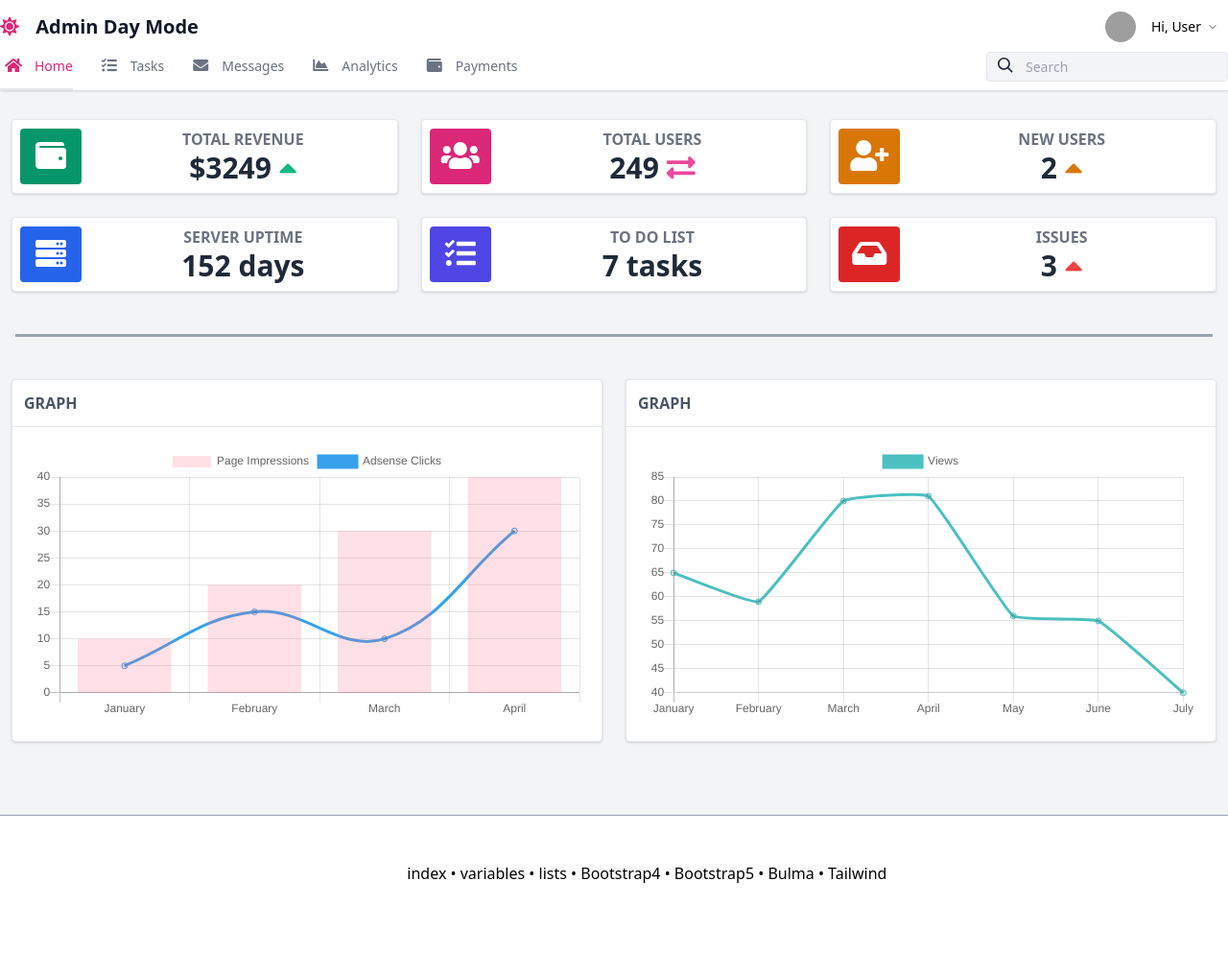
After one commit to app-generator/django-templates, a Django app: page /tailwind.html in a window 1280 px wide. The commit adds this page. Shown: the whole page at 96% size. Run offline with Django 3.2, Linux system fonts and the light colour scheme; some libraries are stand-ins or nearby versions; grey boxes are pictures that could not be loaded.

Commit message:
Added Starters - Bulma, Bootstrap, Tailwind

```diff
--- a/templates/includes/footer.html
+++ b/templates/includes/footer.html
@@ -1,4 +1,9 @@
 
 <br /><br />
 
-<a href="/">index</a> &nbsp;&bullet;&nbsp; <a href="/variables.html">variables</a> &nbsp;&bullet;&nbsp; <a href="/lists.html">lists</a>
+&nbsp;&nbsp;
+<a href="/">index</a> &nbsp;&bullet;&nbsp; <a href="/variables.html">variables</a> &nbsp;&bullet;&nbsp; <a href="/lists.html">lists</a> &nbsp;&bullet;&nbsp;
+<a href="/bootstrap4.html">Bootstrap4</a> &nbsp;&bullet;&nbsp;
+<a href="/bootstrap5.html">Bootstrap5</a> &nbsp;&bullet;&nbsp;
+<a href="/bulma.html">Bulma</a> &nbsp;&bullet;&nbsp;
+<a href="/tailwind.html">Tailwind</a>
--- /dev/null
+++ b/templates/tailwind.html
@@ -0,0 +1,364 @@
+<!DOCTYPE html>
+<html lang="en">
+
+<head>
+    <meta charset="UTF-8">
+    <meta name="viewport" content="width=device-width, initial-scale=1.0">
+    <meta http-equiv="X-UA-Compatible" content="ie=edge">
+    <title>Tailwind Starter Template - Day Admin Template: Tailwind Toolbox</title>
+    <meta name="description" content="description here">
+    <meta name="keywords" content="keywords,here">
+
+    <link rel="stylesheet" href="https://use.fontawesome.com/releases/v5.3.1/css/all.css" integrity="sha384-mzrmE5qonljUremFsqc01SB46JvROS7bZs3IO2EmfFsd15uHvIt+Y8vEf7N7fWAU" crossorigin="anonymous">
+    <link href="https://unpkg.com/tailwindcss@next/dist/tailwind.min.css" rel="stylesheet">
+    <!--Replace with your tailwind.css once created-->
+    <script src="https://cdnjs.cloudflare.com/ajax/libs/Chart.js/2.7.2/Chart.bundle.min.js" integrity="sha256-XF29CBwU1MWLaGEnsELogU6Y6rcc5nCkhhx89nFMIDQ=" crossorigin="anonymous"></script>
+
+
+
+</head>
+
+<body class="bg-gray-100 font-sans leading-normal tracking-normal">
+
+    <nav id="header" class="bg-white fixed w-full z-10 top-0 shadow">
+
+
+        <div class="w-full container mx-auto flex flex-wrap items-center mt-0 pt-3 pb-3 md:pb-0">
+
+            <div class="w-1/2 pl-2 md:pl-0">
+                <a class="text-gray-900 text-base xl:text-xl no-underline hover:no-underline font-bold" href="#">
+                    <i class="fas fa-sun text-pink-600 pr-3"></i> Admin Day Mode
+                </a>
+            </div>
+            <div class="w-1/2 pr-0">
+                <div class="flex relative inline-block float-right">
+
+                    <div class="relative text-sm">
+                        <button id="userButton" class="flex items-center focus:outline-none mr-3">
+                            <img class="w-8 h-8 rounded-full mr-4" src="http://i.pravatar.cc/300" alt="Avatar of User"> <span class="hidden md:inline-block">Hi, User </span>
+                            <svg class="pl-2 h-2" version="1.1" xmlns="http://www.w3.org/2000/svg" viewBox="0 0 129 129" xmlns:xlink="http://www.w3.org/1999/xlink" enable-background="new 0 0 129 129">
+                                <g>
+                                    <path d="m121.3,34.6c-1.6-1.6-4.2-1.6-5.8,0l-51,51.1-51.1-51.1c-1.6-1.6-4.2-1.6-5.8,0-1.6,1.6-1.6,4.2 0,5.8l53.9,53.9c0.8,0.8 1.8,1.2 2.9,1.2 1,0 2.1-0.4 2.9-1.2l53.9-53.9c1.7-1.6 1.7-4.2 0.1-5.8z" />
+                                </g>
+                            </svg>
+                        </button>
+                        <div id="userMenu" class="bg-white rounded shadow-md mt-2 absolute mt-12 top-0 right-0 min-w-full overflow-auto z-30 invisible">
+                            <ul class="list-reset">
+                                <li><a href="#" class="px-4 py-2 block text-gray-900 hover:bg-gray-400 no-underline hover:no-underline">My account</a></li>
+                                <li><a href="#" class="px-4 py-2 block text-gray-900 hover:bg-gray-400 no-underline hover:no-underline">Notifications</a></li>
+                                <li>
+                                    <hr class="border-t mx-2 border-gray-400">
+                                </li>
+                                <li><a href="#" class="px-4 py-2 block text-gray-900 hover:bg-gray-400 no-underline hover:no-underline">Logout</a></li>
+                            </ul>
+                        </div>
+                    </div>
+
+
+                    <div class="block lg:hidden pr-4">
+                        <button id="nav-toggle" class="flex items-center px-3 py-2 border rounded text-gray-500 border-gray-600 hover:text-gray-900 hover:border-teal-500 appearance-none focus:outline-none">
+                            <svg class="fill-current h-3 w-3" viewBox="0 0 20 20" xmlns="http://www.w3.org/2000/svg">
+                                <title>Menu</title>
+                                <path d="M0 3h20v2H0V3zm0 6h20v2H0V9zm0 6h20v2H0v-2z" />
+                            </svg>
+                        </button>
+                    </div>
+                </div>
+
+            </div>
+
+
+            <div class="w-full flex-grow lg:flex lg:items-center lg:w-auto hidden lg:block mt-2 lg:mt-0 bg-white z-20" id="nav-content">
+                <ul class="list-reset lg:flex flex-1 items-center px-4 md:px-0">
+                    <li class="mr-6 my-2 md:my-0">
+                        <a href="#" class="block py-1 md:py-3 pl-1 align-middle text-pink-600 no-underline hover:text-gray-900 border-b-2 border-orange-600 hover:border-orange-600">
+                            <i class="fas fa-home fa-fw mr-3 text-pink-600"></i><span class="pb-1 md:pb-0 text-sm">Home</span>
+                        </a>
+                    </li>
+                    <li class="mr-6 my-2 md:my-0">
+                        <a href="#" class="block py-1 md:py-3 pl-1 align-middle text-gray-500 no-underline hover:text-gray-900 border-b-2 border-white hover:border-pink-500">
+                            <i class="fas fa-tasks fa-fw mr-3"></i><span class="pb-1 md:pb-0 text-sm">Tasks</span>
+                        </a>
+                    </li>
+                    <li class="mr-6 my-2 md:my-0">
+                        <a href="#" class="block py-1 md:py-3 pl-1 align-middle text-gray-500 no-underline hover:text-gray-900 border-b-2 border-white hover:border-purple-500">
+                            <i class="fa fa-envelope fa-fw mr-3"></i><span class="pb-1 md:pb-0 text-sm">Messages</span>
+                        </a>
+                    </li>
+                    <li class="mr-6 my-2 md:my-0">
+                        <a href="#" class="block py-1 md:py-3 pl-1 align-middle text-gray-500 no-underline hover:text-gray-900 border-b-2 border-white hover:border-green-500">
+                            <i class="fas fa-chart-area fa-fw mr-3"></i><span class="pb-1 md:pb-0 text-sm">Analytics</span>
+                        </a>
+                    </li>
+                    <li class="mr-6 my-2 md:my-0">
+                        <a href="#" class="block py-1 md:py-3 pl-1 align-middle text-gray-500 no-underline hover:text-gray-900 border-b-2 border-white hover:border-red-500">
+                            <i class="fa fa-wallet fa-fw mr-3"></i><span class="pb-1 md:pb-0 text-sm">Payments</span>
+                        </a>
+                    </li>
+                </ul>
+
+                <div class="relative pull-right pl-4 pr-4 md:pr-0">
+                    <input type="search" placeholder="Search" class="w-full bg-gray-100 text-sm text-gray-800 transition border focus:outline-none focus:border-gray-700 rounded py-1 px-2 pl-10 appearance-none leading-normal">
+                    <div class="absolute search-icon" style="top: 0.375rem;left: 1.75rem;">
+                        <svg class="fill-current pointer-events-none text-gray-800 w-4 h-4" xmlns="http://www.w3.org/2000/svg" viewBox="0 0 20 20">
+                            <path d="M12.9 14.32a8 8 0 1 1 1.41-1.41l5.35 5.33-1.42 1.42-5.33-5.34zM8 14A6 6 0 1 0 8 2a6 6 0 0 0 0 12z"></path>
+                        </svg>
+                    </div>
+                </div>
+
+            </div>
+
+        </div>
+    </nav>
+
+    <!--Container-->
+    <div class="container w-full mx-auto pt-20">
+
+        <div class="w-full px-4 md:px-0 md:mt-8 mb-16 text-gray-800 leading-normal">
+
+            <!--Console Content-->
+
+            <div class="flex flex-wrap">
+                <div class="w-full md:w-1/2 xl:w-1/3 p-3">
+                    <!--Metric Card-->
+                    <div class="bg-white border rounded shadow p-2">
+                        <div class="flex flex-row items-center">
+                            <div class="flex-shrink pr-4">
+                                <div class="rounded p-3 bg-green-600"><i class="fa fa-wallet fa-2x fa-fw fa-inverse"></i></div>
+                            </div>
+                            <div class="flex-1 text-right md:text-center">
+                                <h5 class="font-bold uppercase text-gray-500">Total Revenue</h5>
+                                <h3 class="font-bold text-3xl">$3249 <span class="text-green-500"><i class="fas fa-caret-up"></i></span></h3>
+                            </div>
+                        </div>
+                    </div>
+                    <!--/Metric Card-->
+                </div>
+                <div class="w-full md:w-1/2 xl:w-1/3 p-3">
+                    <!--Metric Card-->
+                    <div class="bg-white border rounded shadow p-2">
+                        <div class="flex flex-row items-center">
+                            <div class="flex-shrink pr-4">
+                                <div class="rounded p-3 bg-pink-600"><i class="fas fa-users fa-2x fa-fw fa-inverse"></i></div>
+                            </div>
+                            <div class="flex-1 text-right md:text-center">
+                                <h5 class="font-bold uppercase text-gray-500">Total Users</h5>
+                                <h3 class="font-bold text-3xl">249 <span class="text-pink-500"><i class="fas fa-exchange-alt"></i></span></h3>
+                            </div>
+                        </div>
+                    </div>
+                    <!--/Metric Card-->
+                </div>
+                <div class="w-full md:w-1/2 xl:w-1/3 p-3">
+                    <!--Metric Card-->
+                    <div class="bg-white border rounded shadow p-2">
+                        <div class="flex flex-row items-center">
+                            <div class="flex-shrink pr-4">
+                                <div class="rounded p-3 bg-yellow-600"><i class="fas fa-user-plus fa-2x fa-fw fa-inverse"></i></div>
+                            </div>
+                            <div class="flex-1 text-right md:text-center">
+                                <h5 class="font-bold uppercase text-gray-500">New Users</h5>
+                                <h3 class="font-bold text-3xl">2 <span class="text-yellow-600"><i class="fas fa-caret-up"></i></span></h3>
+                            </div>
+                        </div>
+                    </div>
+                    <!--/Metric Card-->
+                </div>
+                <div class="w-full md:w-1/2 xl:w-1/3 p-3">
+                    <!--Metric Card-->
+                    <div class="bg-white border rounded shadow p-2">
+                        <div class="flex flex-row items-center">
+                            <div class="flex-shrink pr-4">
+                                <div class="rounded p-3 bg-blue-600"><i class="fas fa-server fa-2x fa-fw fa-inverse"></i></div>
+                            </div>
+                            <div class="flex-1 text-right md:text-center">
+                                <h5 class="font-bold uppercase text-gray-500">Server Uptime</h5>
+                                <h3 class="font-bold text-3xl">152 days</h3>
+                            </div>
+                        </div>
+                    </div>
+                    <!--/Metric Card-->
+                </div>
+                <div class="w-full md:w-1/2 xl:w-1/3 p-3">
+                    <!--Metric Card-->
+                    <div class="bg-white border rounded shadow p-2">
+                        <div class="flex flex-row items-center">
+                            <div class="flex-shrink pr-4">
+                                <div class="rounded p-3 bg-indigo-600"><i class="fas fa-tasks fa-2x fa-fw fa-inverse"></i></div>
+                            </div>
+                            <div class="flex-1 text-right md:text-center">
+                                <h5 class="font-bold uppercase text-gray-500">To Do List</h5>
+                                <h3 class="font-bold text-3xl">7 tasks</h3>
+                            </div>
+                        </div>
+                    </div>
+                    <!--/Metric Card-->
+                </div>
+                <div class="w-full md:w-1/2 xl:w-1/3 p-3">
+                    <!--Metric Card-->
+                    <div class="bg-white border rounded shadow p-2">
+                        <div class="flex flex-row items-center">
+                            <div class="flex-shrink pr-4">
+                                <div class="rounded p-3 bg-red-600"><i class="fas fa-inbox fa-2x fa-fw fa-inverse"></i></div>
+                            </div>
+                            <div class="flex-1 text-right md:text-center">
+                                <h5 class="font-bold uppercase text-gray-500">Issues</h5>
+                                <h3 class="font-bold text-3xl">3 <span class="text-red-500"><i class="fas fa-caret-up"></i></span></h3>
+                            </div>
+                        </div>
+                    </div>
+                    <!--/Metric Card-->
+                </div>
+            </div>
+
+            <!--Divider-->
+            <hr class="border-b-2 border-gray-400 my-8 mx-4">
+
+            <div class="flex flex-row flex-wrap flex-grow mt-2">
+
+                <div class="w-full md:w-1/2 p-3">
+                    <!--Graph Card-->
+                    <div class="bg-white border rounded shadow">
+                        <div class="border-b p-3">
+                            <h5 class="font-bold uppercase text-gray-600">Graph</h5>
+                        </div>
+                        <div class="p-5">
+                            <canvas id="chartjs-7" class="chartjs" width="undefined" height="undefined"></canvas>
+                            <script>
+                            new Chart(document.getElementById("chartjs-7"), {
+                                "type": "bar",
+                                "data": {
+                                    "labels": ["January", "February", "March", "April"],
+                                    "datasets": [{
+                                        "label": "Page Impressions",
+                                        "data": [10, 20, 30, 40],
+                                        "borderColor": "rgb(255, 99, 132)",
+                                        "backgroundColor": "rgba(255, 99, 132, 0.2)"
+                                    }, {
+                                        "label": "Adsense Clicks",
+                                        "data": [5, 15, 10, 30],
+                                        "type": "line",
+                                        "fill": false,
+                                        "borderColor": "rgb(54, 162, 235)"
+                                    }]
+                                },
+                                "options": {
+                                    "scales": {
+                                        "yAxes": [{
+                                            "ticks": {
+                                                "beginAtZero": true
+                                            }
+                                        }]
+                                    }
+                                }
+                            });
+                            </script>
+                        </div>
+                    </div>
+                    <!--/Graph Card-->
+                </div>
+
+                <div class="w-full md:w-1/2 p-3">
+                    <!--Graph Card-->
+                    <div class="bg-white border rounded shadow">
+                        <div class="border-b p-3">
+                            <h5 class="font-bold uppercase text-gray-600">Graph</h5>
+                        </div>
+                        <div class="p-5">
+                            <canvas id="chartjs-0" class="chartjs" width="undefined" height="undefined"></canvas>
+                            <script>
+                            new Chart(document.getElementById("chartjs-0"), {
+                                "type": "line",
+                                "data": {
+                                    "labels": ["January", "February", "March", "April", "May", "June", "July"],
+                                    "datasets": [{
+                                        "label": "Views",
+                                        "data": [65, 59, 80, 81, 56, 55, 40],
+                                        "fill": false,
+                                        "borderColor": "rgb(75, 192, 192)",
+                                        "lineTension": 0.1
+                                    }]
+                                },
+                                "options": {}
+                            });
+                            </script>
+                        </div>
+                    </div>
+                    <!--/Graph Card-->
+                </div>
+
+            </div>
+
+            <!--/ Console Content-->
+
+        </div>
+
+
+    </div>
+    <!--/container-->
+
+    <footer class="bg-white border-t border-gray-400 shadow">
+        <div class="container max-w-md mx-auto flex py-12">
+
+            {% include "includes/footer.html" %}
+
+        </div>
+    </footer>
+
+    <script>
+    /*Toggle dropdown list*/
+    /*https://gist.github.com/slavapas/593e8e50cf4cc16ac972afcbad4f70c8*/
+
+    var userMenuDiv = document.getElementById("userMenu");
+    var userMenu = document.getElementById("userButton");
+
+    var navMenuDiv = document.getElementById("nav-content");
+    var navMenu = document.getElementById("nav-toggle");
+
+    document.onclick = check;
+
+    function check(e) {
+        var target = (e && e.target) || (event && event.srcElement);
+
+        //User Menu
+        if (!checkParent(target, userMenuDiv)) {
+            // click NOT on the menu
+            if (checkParent(target, userMenu)) {
+                // click on the link
+                if (userMenuDiv.classList.contains("invisible")) {
+                    userMenuDiv.classList.remove("invisible");
+                } else { userMenuDiv.classList.add("invisible"); }
+            } else {
+                // click both outside link and outside menu, hide menu
+                userMenuDiv.classList.add("invisible");
+            }
+        }
+
+        //Nav Menu
+        if (!checkParent(target, navMenuDiv)) {
+            // click NOT on the menu
+            if (checkParent(target, navMenu)) {
+                // click on the link
+                if (navMenuDiv.classList.contains("hidden")) {
+                    navMenuDiv.classList.remove("hidden");
+                } else { navMenuDiv.classList.add("hidden"); }
+            } else {
+                // click both outside link and outside menu, hide menu
+                navMenuDiv.classList.add("hidden");
+            }
+        }
+
+    }
+
+    function checkParent(t, elm) {
+        while (t.parentNode) {
+            if (t == elm) { return true; }
+            t = t.parentNode;
+        }
+        return false;
+    }
+    </script>
+
+</body>
+
+</html>
```
Also changed, not shown: templates/bootstrap4.html (added, +28 -0 lines), templates/bootstrap5.html (added, +79 -0 lines), templates/bulma.html (added, +151 -0 lines).
